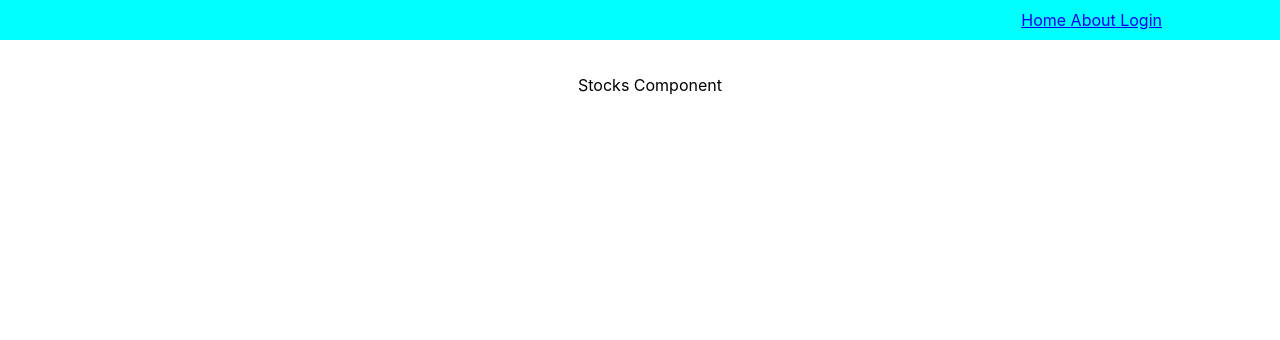
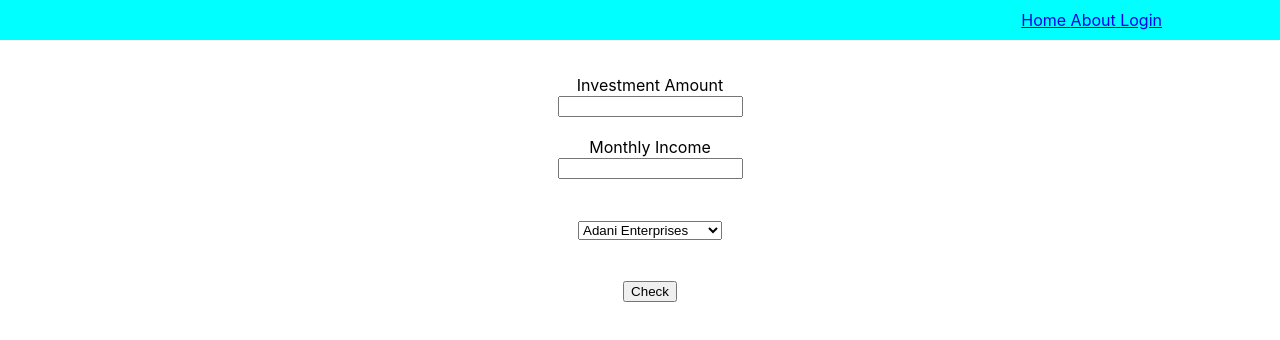
Before and after one commit to Manaswini-Mahala/test-app2, a React (Create React App) app: page /stocks in a window 1280 px wide. Shown: the top 340 px of the page. Built offline with nearby package versions, Linux system fonts and the light colour scheme.

Commit message:
Stocks component added

```diff
--- a/src/cmp/ChangeEmail.js
+++ b/src/cmp/ChangeEmail.js
@@ -1,4 +1,5 @@
 import React, { Component } from 'react';
+import Cookies from 'js-cookie';
 import {
     BrowserRouter as Router,
     //Switch,
--- a/src/cmp/ChangePassword.js
+++ b/src/cmp/ChangePassword.js
@@ -1,4 +1,5 @@
 import React, { Component } from 'react';
+import Cookies from 'js-cookie';
 import {
     BrowserRouter as Router,
     //Switch,
--- a/src/cmp/Expenses.js
+++ b/src/cmp/Expenses.js
@@ -1,4 +1,5 @@
 import React, { Component } from 'react';
+import Cookies from 'js-cookie';
 
 class Expenses extends Component {
     expenses() {
@@ -47,7 +48,7 @@ class Expenses extends Component {
 
             });
 
-        //         //alert("savings")
+        //         //alert("expenses")
     }
 
 
--- a/src/cmp/Investments.js
+++ b/src/cmp/Investments.js
@@ -14,6 +14,7 @@ function Investments() {
         <div className='app'>
             <Link to='/MutualFunds'><RectBox accountSection='Mutual Funds' /> </Link>
             <Link to='/ProvidentFunds'><RectBox accountSection='Provident Funds' /></Link>
+            <Link to='/Stocks'><RectBox accountSection='Stocks' /></Link>
             <Link to='/Resources'><RectBox accountSection='Resources' /></Link>
             {/* <Link to='/Account'><Box accountSection='Accounts' /></Link> */}
 
--- a/src/cmp/MutualFunds.js
+++ b/src/cmp/MutualFunds.js
@@ -1,4 +1,5 @@
 import React, { Component } from 'react';
+import Cookies from 'js-cookie';
 import {
     Redirect,
     Link,
--- a/src/cmp/ProvidentFunds.js
+++ b/src/cmp/ProvidentFunds.js
@@ -1,4 +1,5 @@
 import React, { Component } from 'react';
+import Cookies from 'js-cookie';
 import {
     Redirect,
     Link,
--- a/src/cmp/Savings.js
+++ b/src/cmp/Savings.js
@@ -1,4 +1,5 @@
 import React, { Component } from 'react';
+import Cookies from 'js-cookie';
 import {
     Redirect,
     Link,
--- a/src/cmp/Stocks.js
+++ b/src/cmp/Stocks.js
@@ -1,13 +1,74 @@
 import React, { Component } from 'react';
+import Cookies from 'js-cookie';
 
-class Stocks extends Component{
-    render(){
-        return(
+class Stocks extends Component {
+
+    stock() {
+
+        const e = Cookies.get("email");
+        const p = Cookies.get("password");
+        const i = document.getElementById("iamount").value;
+        const m = document.getElementById("mincome").value;
+        const s = document.getElementById("stockname").value;
+
+        const requestOptions = {
+            method: 'PUT',
+            headers: {
+                'Accept': 'application/json',
+                'Content-Type': 'application/json'
+            },
+
+            body: JSON.stringify({ email: e, password: p, iamount: i, mincome: m, stockname: s })
+
+        };
+
+        fetch('http://localhost:8080/api1/stocks', requestOptions)
+            .then(response => response.text())
+            //.then(data => this.setState({ postId: data.id }));
+            //.then(data=>console.log(data));
+            .then(data => {
+                document.getElementById("output").innerHTML = data;
+
+            });
+
+        //         //alert("mutualfunds")
+    }
+
+
+    render() {
+        return (
             <div className='app'>
-                Stocks Component
+                <label>Investment Amount</label><br />
+                <input type="text" id='iamount'
+                    onChange={(e) => { this.setState({ iamount: e.target.value }) }} /><br /><br />
+
+                <label>Monthly Income</label><br />
+                <input type="text" id='mincome'
+                    onChange={(e) => { this.setState({ mincome: e.target.value }) }} /><br /><br /><br />
+
+                <select name="stockname" id="stockname">
+                    <option value="Adani Enterprises">Adani Enterprises</option>
+                    <option value="">Adani powers</option>
+                    <option value="Adani powers">Alkyl Amines</option>
+                    <option value="Apollo Tricoat Tubes">Apollo Tricoat Tubes</option>
+                    <option value="Balaji Amines">Balaji Amines</option>
+                    <option value="Capri Global Capital">Capri Global Capital</option>
+                    <option value="Coforge">Coforge</option>
+                    <option value="Deepak Nitrite">Deepak Nitrite</option>
+                    <option value="GMM Pfaudler">GMM Pfaudler</option>
+                    <option value="Tata Elxsi">Tata Elxsi</option>
+
+                </select>
+
+                <br /> <br /> <br />
+
+                <button onClick={() => this.stock()}>Check</button><br />
+                <div><p id="output"></p></div>
+
             </div>
         );
     }
 }
 
+
 export default Stocks;
```
